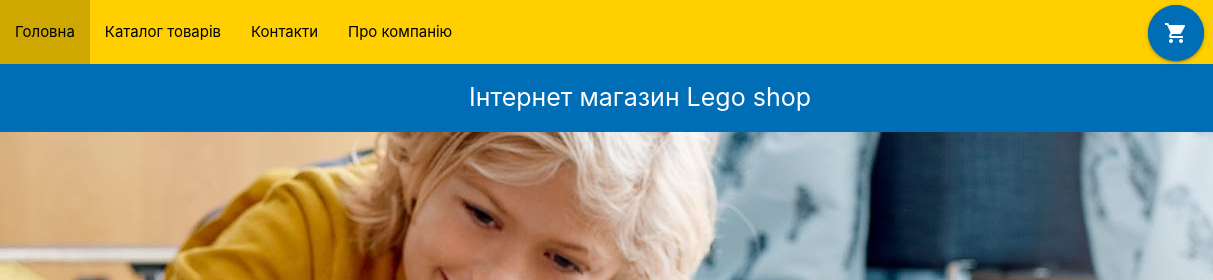
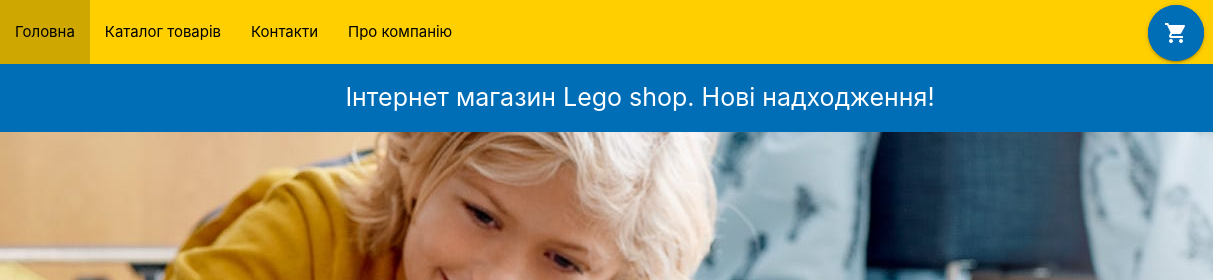
Before and after one commit to SerhiiHavryliuk/lego-shop, a plain HTML site: page index.html in a window 1280 px wide. Shown: the top 280 px of the page, 0-1213 px from the left. Drawn offline with nearby package versions, Linux system fonts and the light colour scheme; a script that the page names is missing.

Commit message:
second commit

```diff
--- a/index.html
+++ b/index.html
@@ -48,7 +48,7 @@
 
       <!-- Назва поточної сторінки -->
       <div class="title">
-        <h1> Інтернет магазин Lego shop</h1>
+        <h1> Інтернет магазин Lego shop. Нові надходження!</h1>
       </div>
       <!-- Назва поточної сторінки -->
 
```
